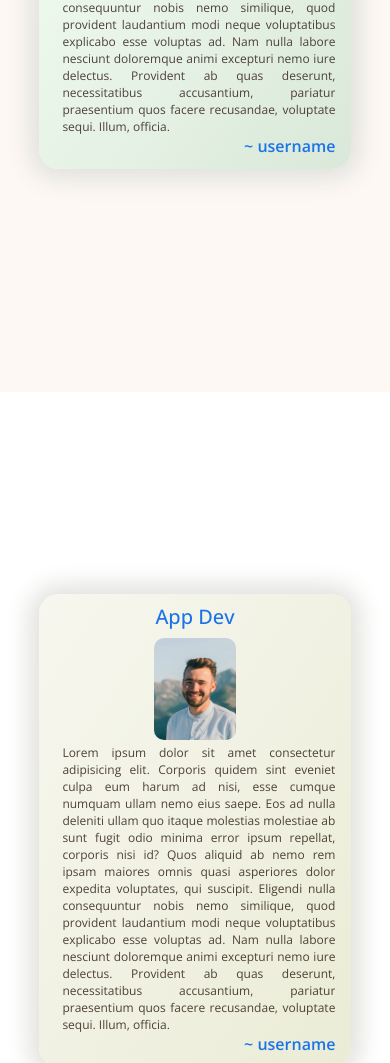
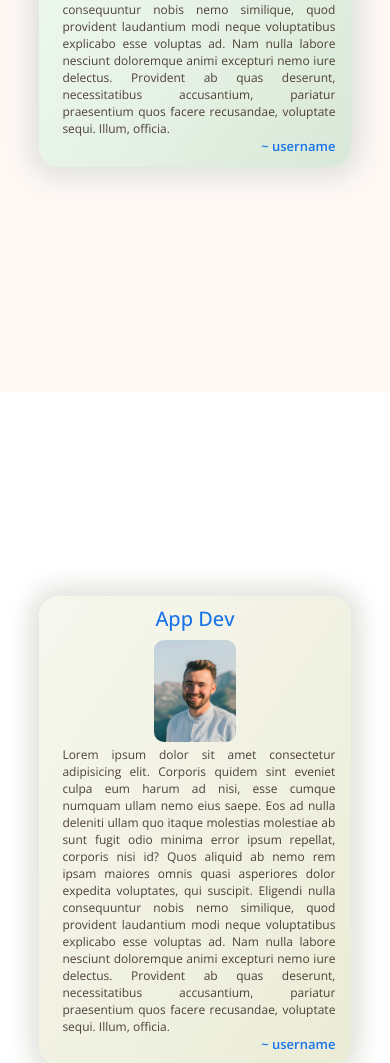
Before and after one commit to AnishDhomase/GDSC_IIITB_Blogs, a plain HTML site: page index.html in a window 390 px wide. Shown: the part 2080-3143 px from the top of the page. Drawn offline with nearby package versions, Linux system fonts and the light colour scheme; a web font is replaced by a local one.

Commit message:
Updated style.css with responsive username

```diff
--- a/style.css
+++ b/style.css
@@ -386,6 +386,9 @@ footer .social-media .three img{
     #b2, #b4, #b6{
         padding: 2vh 10vw;
     }
+    .slide .detail .text span{
+        font-size: 13px;
+    }
 
 
 }
```
